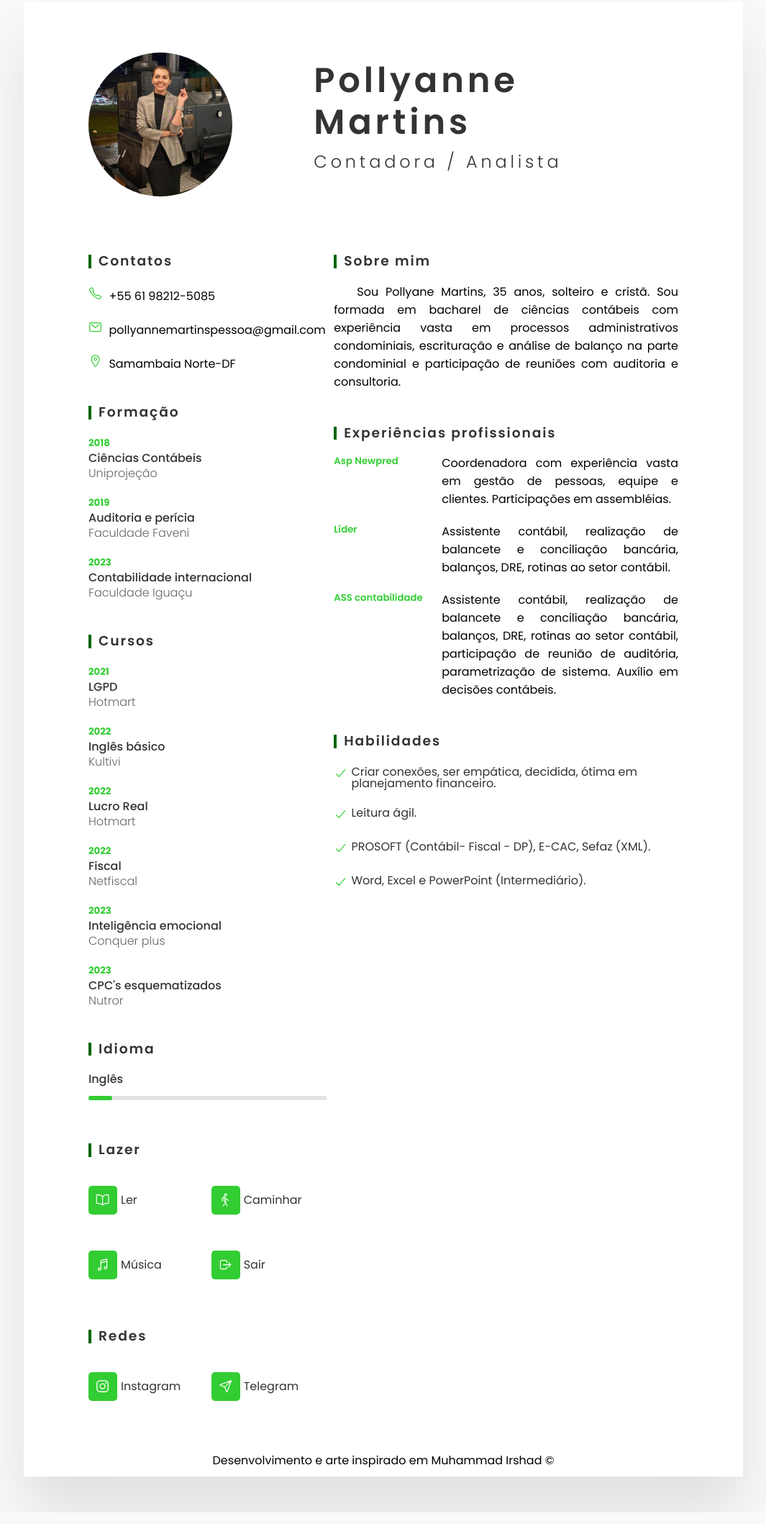
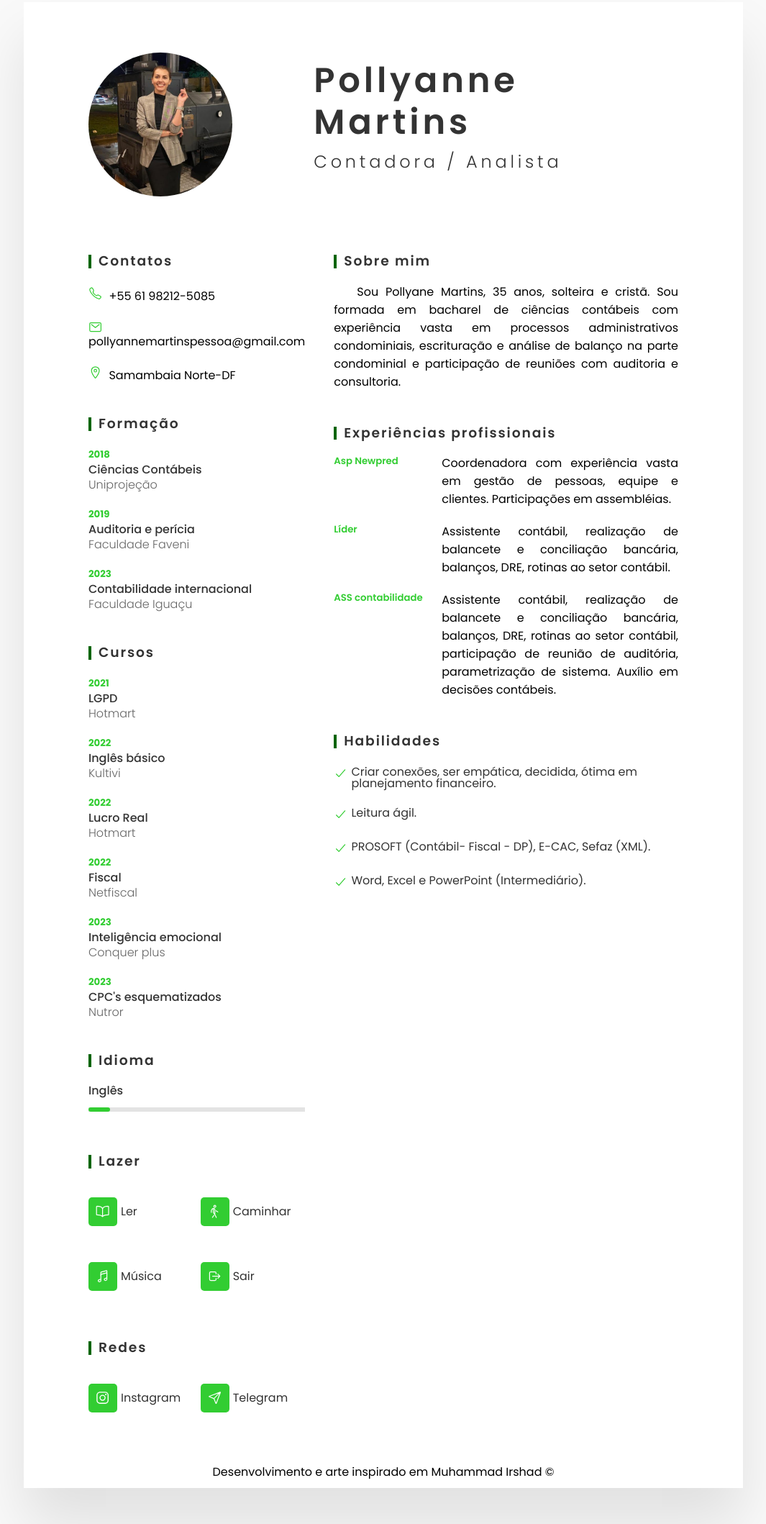
Before and after one commit to PollyanneM/Pollyanne-CV, a plain HTML site: page index.html in a window 1280 px wide. Shown: the part 47-2165 px from the top of the page at 72% size, without its empty margins (107-1172 px from the left). Drawn offline with nearby package versions, Linux system fonts and the light colour scheme.

Commit message:
Add files via upload

```diff
--- a/CSS/style.css
+++ b/CSS/style.css
@@ -102,10 +102,6 @@ body{
     display: grid;
     grid-template-columns: 1fr 2fr;
     padding: 0 40px 40px;
-}
-
-.container .contentbox .ladoesquerdo{
-    width: 110%;
 }
 
 .container .contentbox h3{
--- a/index.html
+++ b/index.html
@@ -32,7 +32,7 @@
                         <span class="texto">pollyannemartinspessoa@gmail.com</span></a>
                     </li>
                     <li>
-                        <a href="https://goo.gl/maps/LF2AnmEnJXnWueEi8" target="_blank"><span class="icone"><ion-icon name="location-outline"></ion-icon></span>
+                        <a href="https://goo.gl/maps/YuaytzYQPbCDKPaY9" target="_blank"><span class="icone"><ion-icon name="location-outline"></ion-icon></span>
                         <span class="texto">Samambaia Norte-DF</span></a>
                     </li>
                 </ul>
@@ -106,14 +106,14 @@
                 <h3>Redes</h3>
                 <ul class="lazer">
                     <a href="https://instagram.com/pollyannepessoa?igshid=OGQ2MjdiOTE=" target="_blank"><li><span class="icon"><ion-icon name="logo-instagram"></ion-icon></span>Instagram</li></a>
-                    <a href="#" target="_blank"><li><span class="icon"><ion-icon name="paper-plane-outline"></ion-icon></span>Telegram</li></a>
+                    <li><span class="icon"><ion-icon name="paper-plane-outline"></ion-icon></span>Telegram</li>
                 </ul>
             </div>
             <div class="ladodireito">
                 <div class="sobre">
                     <h3>Sobre mim</h3>
                     <p>
-                        Sou Pollyane Martins, 35 anos, solteiro e cristã. Sou formada em bacharel de ciências contábeis com experiência vasta em processos administrativos condominiais, escrituração e análise de balanço na parte condominial e participação de reuniões com auditoria e consultoria.
+                        Sou Pollyane Martins, 35 anos, solteira e cristã. Sou formada em bacharel de ciências contábeis com experiência vasta em processos administrativos condominiais, escrituração e análise de balanço na parte condominial e participação de reuniões com auditoria e consultoria.
                     </p>
                 </div>
                 <div class="experiencias">
```
